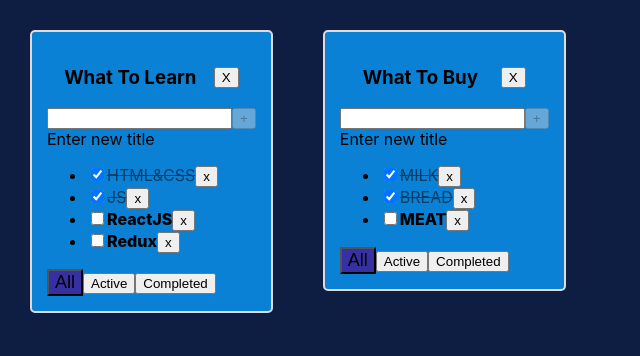
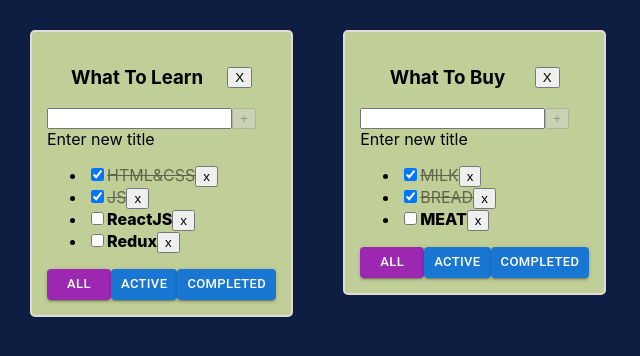
Before and after one commit to Tenebran/tasks-planner, a React (Vite) app: page / in a window 1280 px wide. Shown: the top 356 px of the page, without its empty margins (0-640 px from the left). Built offline with nearby package versions, Linux system fonts and the light colour scheme.

Commit message:
refactor: replace filter buttons with MUI Button

```diff
--- a/package.json
+++ b/package.json
@@ -12,6 +12,7 @@
   "dependencies": {
     "@emotion/react": "^11.14.0",
     "@emotion/styled": "^11.14.1",
+    "@mui/icons-material": "^7.3.9",
     "@mui/material": "^7.3.9",
     "react": "^19.2.0",
     "react-dom": "^19.2.0",
--- a/src/App.scss
+++ b/src/App.scss
@@ -11,7 +11,7 @@
 
 .todolist {
   border: 2px solid rgb(226, 217, 217);
-  background-color: rgb(11, 129, 213);
+  background-color: rgb(192, 206, 152);
   border-radius: 5px;
   padding: 15px;
   height: max-content;
--- a/src/Todolist.tsx
+++ b/src/Todolist.tsx
@@ -1,6 +1,7 @@
 import React, { useState, type ChangeEvent } from 'react';
 import type { FilterType, TaskType } from './App';
 import { Task } from './Task';
+import { Button } from '@mui/material';
 
 type TodolistProps = {
   title: string;
@@ -52,15 +53,12 @@ export const Todolist: React.FC<TodolistProps> = ({
     newTaskTitle.length >= 15
       ? 'Your title is too long'
       : inputError
-      ? 'Your title is empty'
-      : 'Enter new title';
+        ? 'Your title is empty'
+        : 'Enter new title';
 
   const onChangeSetNewTaskTitle = (e: ChangeEvent<HTMLInputElement>) => {
     setNewTaskTitle(e.currentTarget.value);
     setInputError(false);
-  };
-  const filterHandler = (filterButton: FilterType) => {
-    return filter === filterButton ? 'filter_active' : '';
   };
 
   return (
@@ -104,21 +102,27 @@ export const Todolist: React.FC<TodolistProps> = ({
         )}
       </ul>
       <div>
-        <button
-          className={filterHandler('all')}
+        <Button
+          variant="contained"
+          color={filter === 'all' ? 'secondary' : 'primary'}
+          size={'small'}
           onClick={() => changeTaskFilter('all', todoListId)}>
           All
-        </button>
-        <button
-          className={filterHandler('active')}
+        </Button>
+        <Button
+          variant="contained"
+          color={filter === 'active' ? 'secondary' : 'primary'}
+          size={'small'}
           onClick={() => changeTaskFilter('active', todoListId)}>
           Active
-        </button>
-        <button
-          className={filterHandler('completed')}
+        </Button>
+        <Button
+          variant="contained"
+          color={filter === 'completed' ? 'secondary' : 'primary'}
+          size={'small'}
           onClick={() => changeTaskFilter('completed', todoListId)}>
           Completed
-        </button>
+        </Button>
       </div>
     </div>
   );
```
Also changed, not shown: 1 other file (tests, documents, lock files or other folders).
